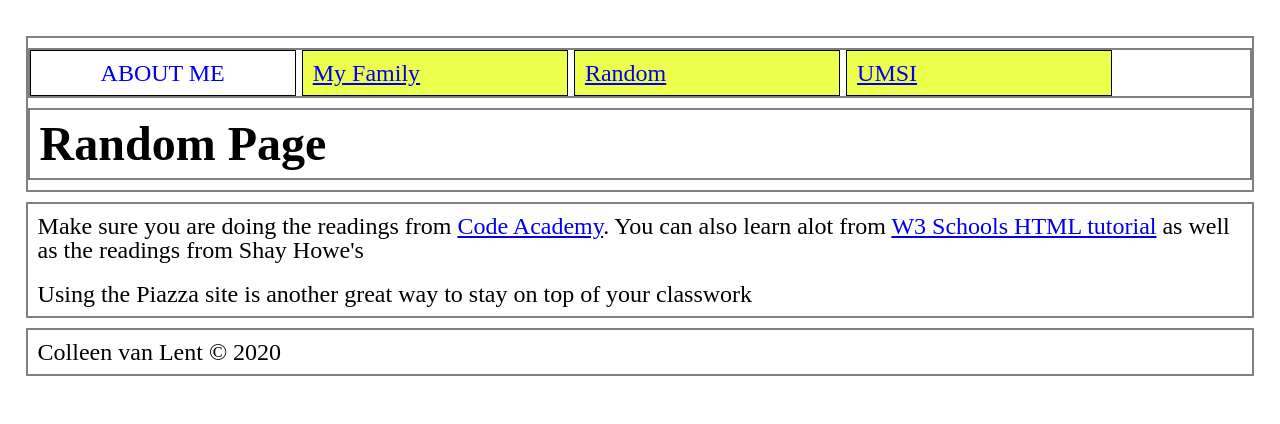
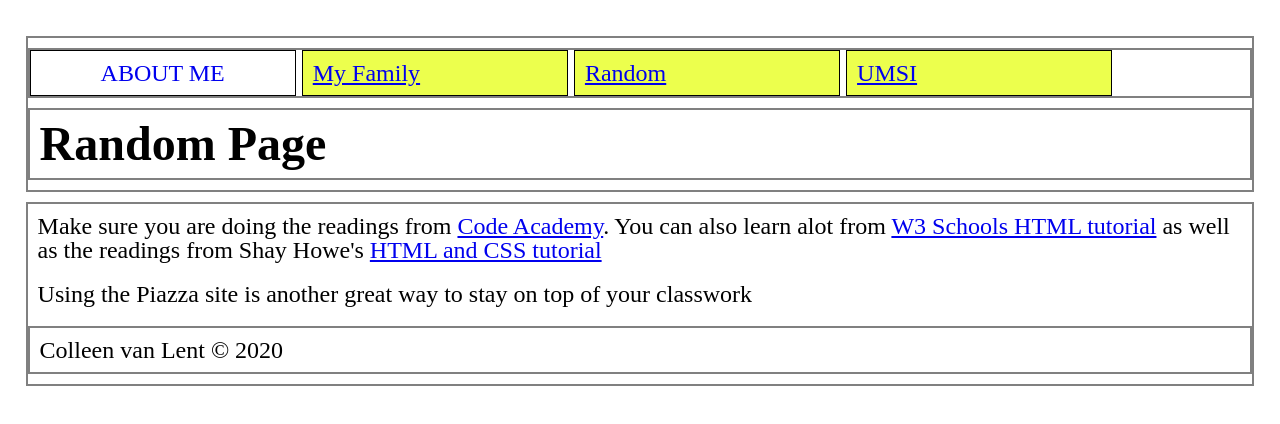
Before and after one commit to HyejiHan/homework1-2022, a plain HTML site: page random.html in a window 1280 px wide. Drawn offline with Linux system fonts and the light colour scheme.

Commit message:
Add files via upload

```diff
--- a/random.html
+++ b/random.html
@@ -28,12 +28,12 @@
 		<a href= "https://www.codecademy.com/">Code Academy</a>.  You can also
 		learn alot from <a href = "https://www.w3schools.com/html/">W3 Schools HTML
 		tutorial</a> as well as the readings from Shay Howe's
-
+		<a href = "https://learn.shayhowe.com/html-css/">HTML and CSS tutorial</a></p>
 
 	<p>Using the Piazza site is another great way to stay on top of your classwork</p>
-</main>
 	<footer>
 		<p>Colleen van Lent &copy; 2020</p>
 	</footer>
+</main>
 </body>
 </html>
```
